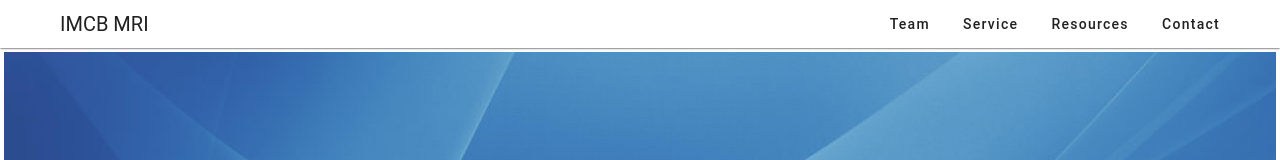
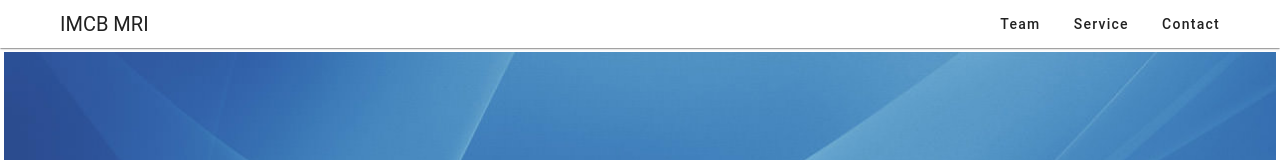
Before and after one commit to mrmdlab/mrmdlab.github.io, a Vue app: page / in a window 1280 px wide. Shown: the top 160 px of the page. Built offline with nearby package versions, Linux system fonts and the light colour scheme.

Commit message:
remove Resources tab

```diff
--- a/src/App.vue
+++ b/src/App.vue
@@ -39,7 +39,7 @@ const tabs = [
   { name: "Team", path: "/team" },
   { name: "Service", path: "/service" },
   // { name: "Pricing", path: "/pricing" },
-  { name: "Resources", path: "/resources" },
+  // { name: "Resources", path: "/resources" },
   // { name: "Publications", path: "/publications" },
   { name: "Contact", path: "/contact" },
   // { name: "About", path: "/about" },
```
